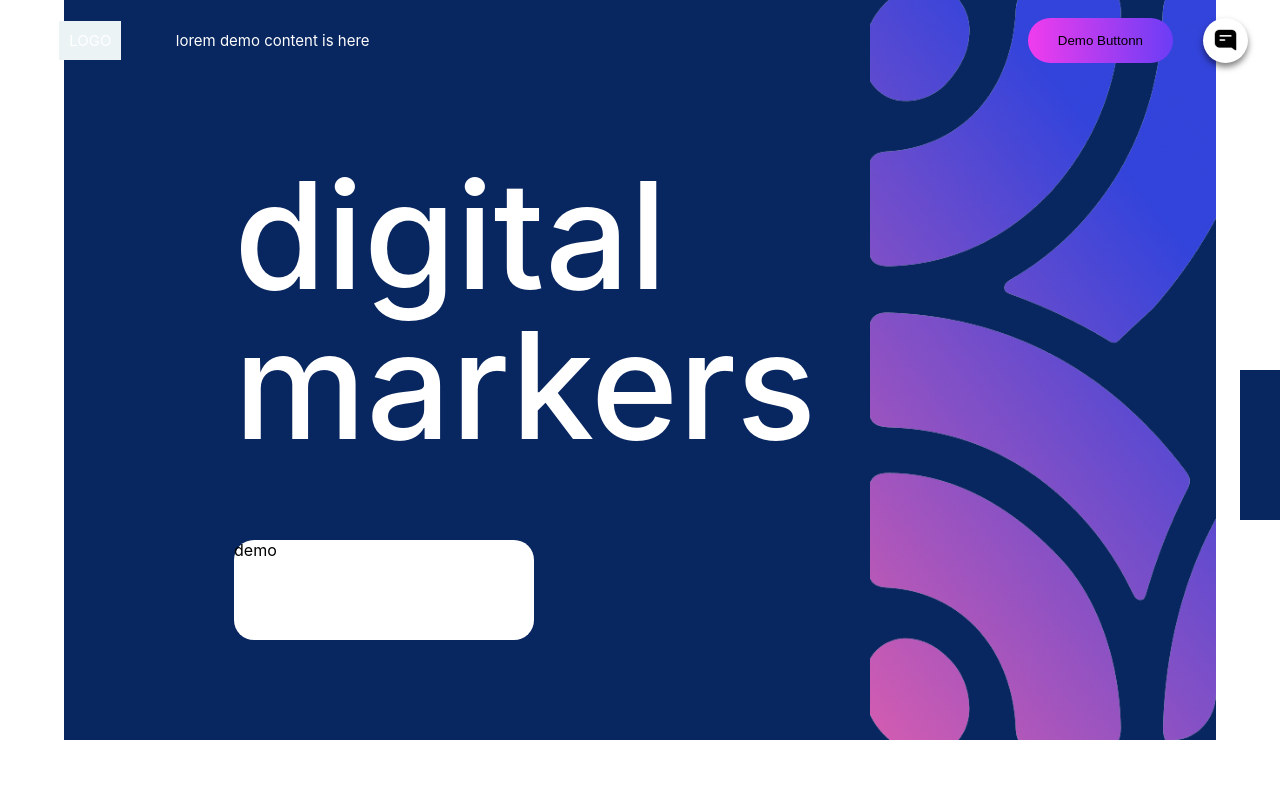
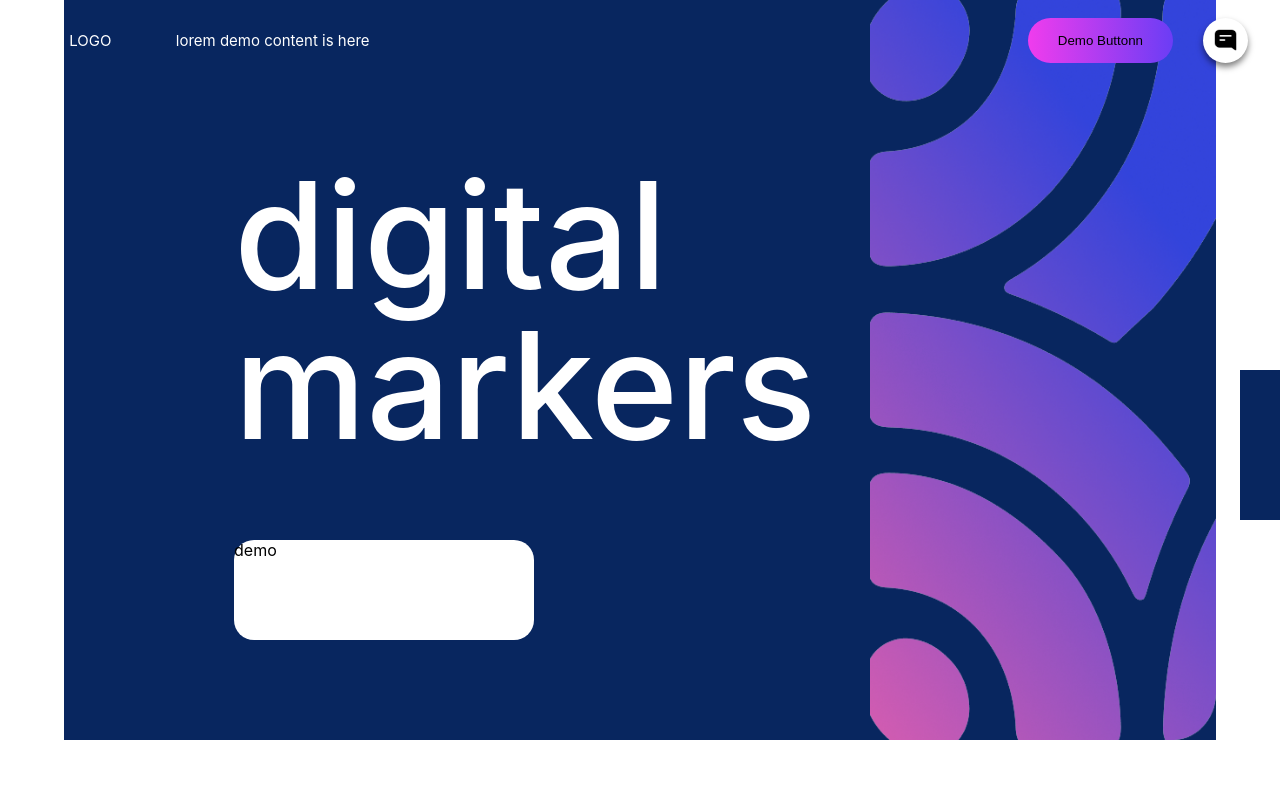
Before and after one commit to adharshSciPy/H1B, a React (Create React App) app in the folder client/: page / in a window 1280 px wide. Shown: the top 798 px of the page. Built offline with nearby package versions, Linux system fonts and the light colour scheme.

Commit message:
sidebar-animation1

```diff
--- a/client/src/components/sidebar/Sidebar.css
+++ b/client/src/components/sidebar/Sidebar.css
@@ -30,7 +30,6 @@
   justify-content: center;
   align-items: center;
   padding: 10px;
-  background-color: #ebf3f5;
 }
 
 .logo img {
```
